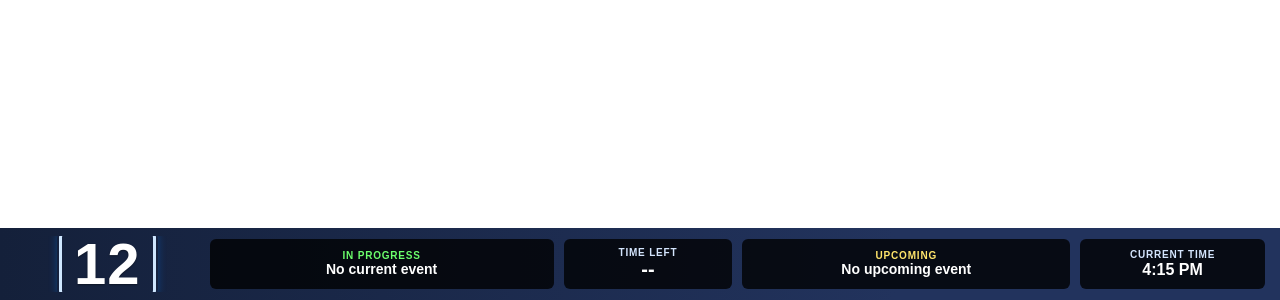
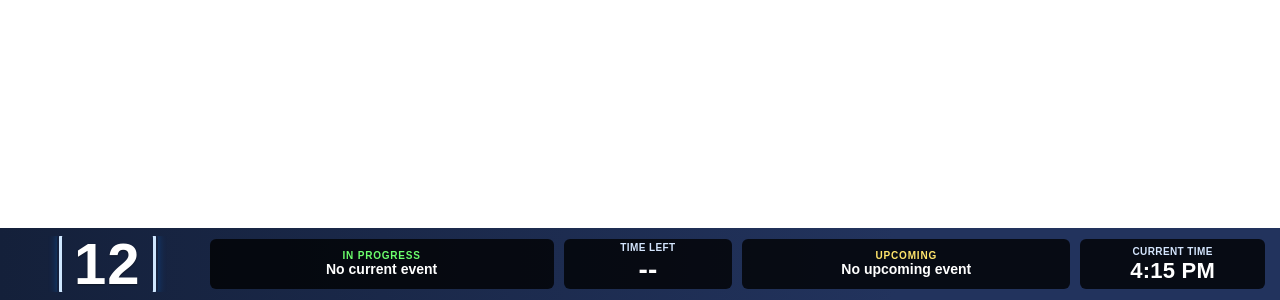
Before and after one commit to Pickletester/COURT-12, a plain HTML site: page index.html in a window 1280 px wide. Shown: the part 500-800 px from the top of the page. Drawn offline with Linux system fonts and the light colour scheme; no server answers.

Commit message:
Update styles for labels and values in index.html
Adjusted styles for labels and values in index.html.

```diff
--- a/index.html
+++ b/index.html
@@ -36,7 +36,10 @@
       font-weight:700; text-transform:uppercase;
       font-size:10px; letter-spacing:.08em;
       z-index:1; margin-bottom:1px; color:#d4e5fd;
+      padding:0 10px; max-width:100%; box-sizing:border-box;
+      white-space:nowrap; overflow:hidden; text-overflow:ellipsis;
     }
+    #cd .label, #now .label { font-size:10px; letter-spacing:.04em; margin-bottom:2px; }
     #cur .label { color:#6cff6c; }
     #nxt .label { color:#ffe56b; }
 
@@ -49,8 +52,8 @@
       font-size:14px;
       white-space:normal; overflow-wrap:anywhere; word-break:break-word;
     }
-    #cd .val  { font-size:20px; }
-    #now .val { font-size:16px; }
+    #cd .val  { font-size:28px; letter-spacing:0; white-space:nowrap; padding:0 10px; }
+    #now .val { font-size:22px; letter-spacing:.01em; white-space:nowrap; }
 
     #cn { transition: background 400ms ease; }
     #cn.alert::before {
```
